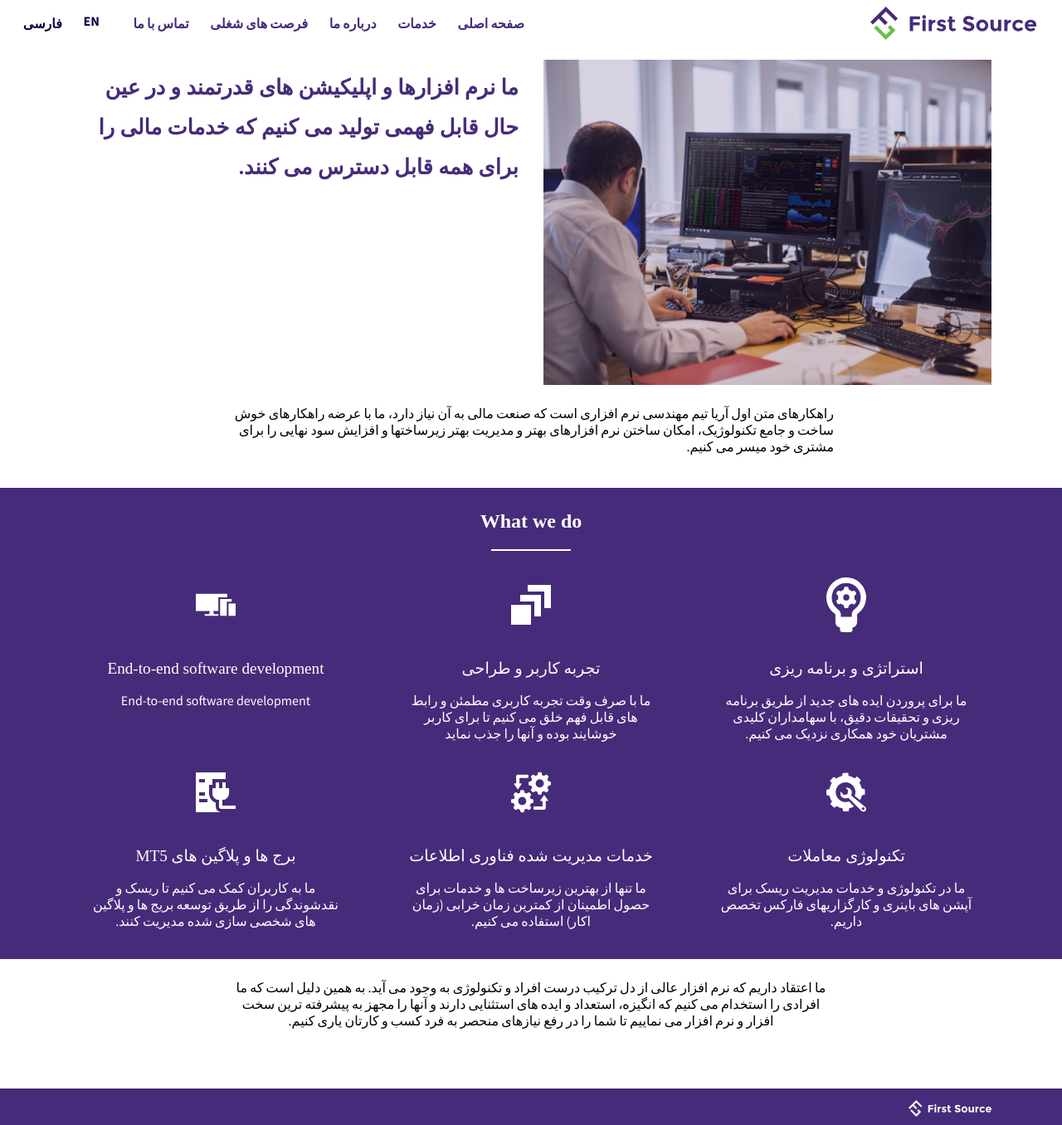
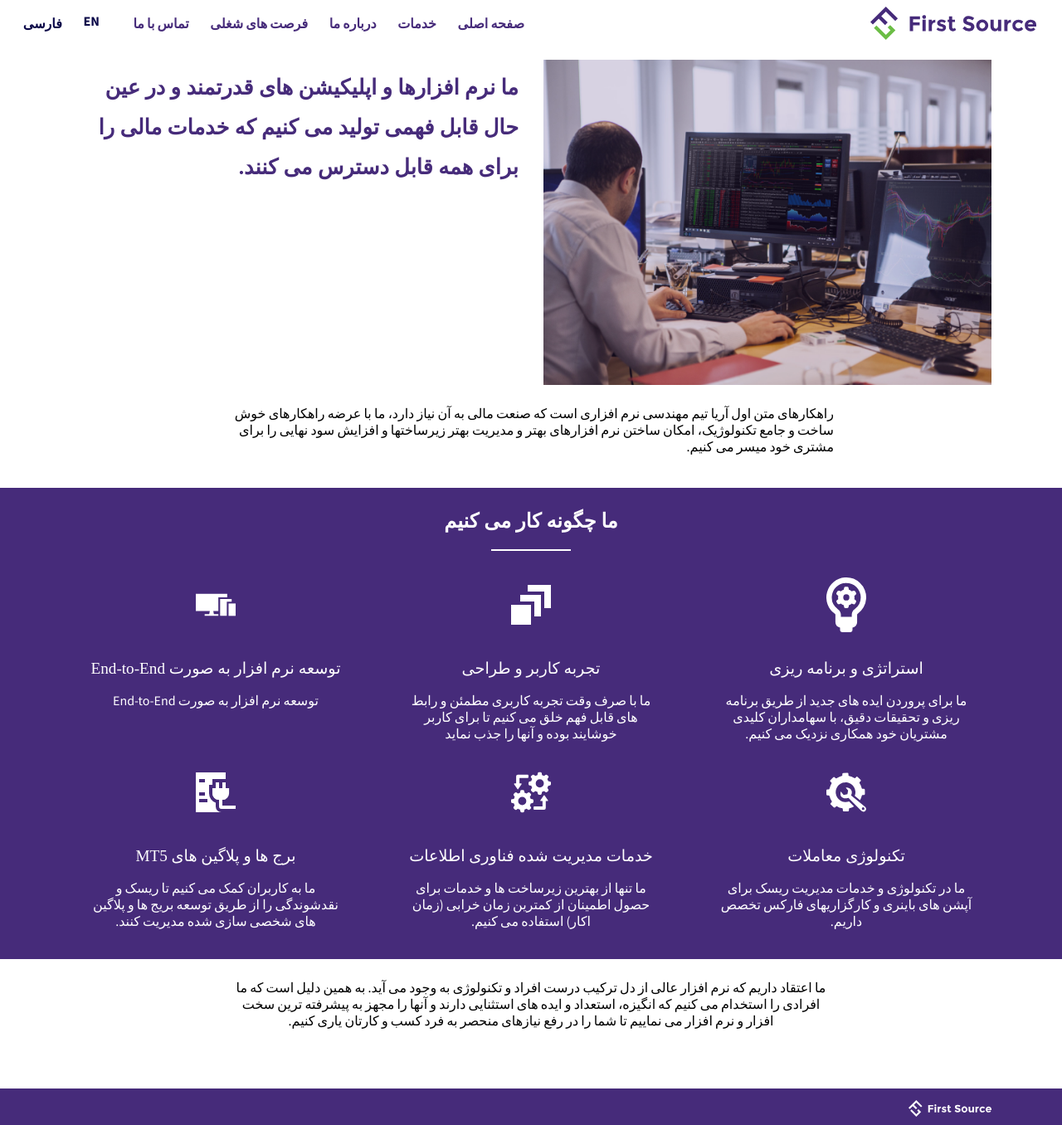
Before and after one commit to shayan-binary/firstsource, a Jekyll site: the page built from fa/services.html, in a window 1280 px wide. Shown: the whole page at 83% size. Built offline with Jekyll 4.4.1, drawn with Linux system fonts in a browser that asks for light colours; some web fonts are replaced.

Commit message:
add missing translations

```diff
--- a/_data/translations.yml
+++ b/_data/translations.yml
@@ -15,12 +15,12 @@ fa:
   services-text: "ما بهترین راهکارهای تکنولوژیک را تولید می کنیم که به مشتریانمان در باینری آپشنز و کارگزاری فارکس کمک می کند که سود نهایی خود را بیشینه کنند."
   services-page-title: "ما نرم افزارها و اپلیکیشن های قدرتمند و در عین حال قابل فهمی تولید می کنیم که خدمات مالی را برای همه قابل دسترس می کنند."
   services-page-text: "راهکارهای متن اول آریا تیم مهندسی نرم افزاری است که صنعت مالی به آن نیاز دارد، ما با عرضه راهکارهای خوش ساخت و جامع تکنولوژیک، امکان ساختن نرم افزارهای بهتر و مدیریت بهتر زیرساختها و افزایش سود نهایی را برای مشتری خود میسر می کنیم."
-  what-we-do: "What we do"
+  what-we-do: "ما چگونه کار می کنیم"
   strategy-and-planning: "استراتژی و برنامه ریزی"
   strategy-and-planning-text: "ما برای پروردن ایده های جدید از طریق برنامه ریزی و تحقیقات دقیق، با سهامداران کلیدی مشتریان خود همکاری نزدیک می کنیم."
   user-experience-and-design: "تجربه کاربر و طراحی"
   user-experience-and-design-text: "ما با صرف وقت تجربه کاربری مطمئن و رابط های قابل فهم خلق می کنیم تا برای کاربر خوشایند بوده و آنها را جذب نماید"
-  end-to-end-software-development: "End-to-end software development"
+  end-to-end-software-development: "توسعه نرم افزار به صورت End-to-End"
   end-to-end-software-development-text: "ما با استفاده از بهترین تکنولوژیهای موجود به ایده های جدید برای وب، دسکتاپ و موبایل جان می بخشیم"
   trading-technology: "تکنولوژی معاملات"
   trading-technology-text: "ما در تکنولوژی و خدمات  مدیریت ریسک برای آپشن های باینری و کارگزاریهای فارکس تخصص داریم."
```
